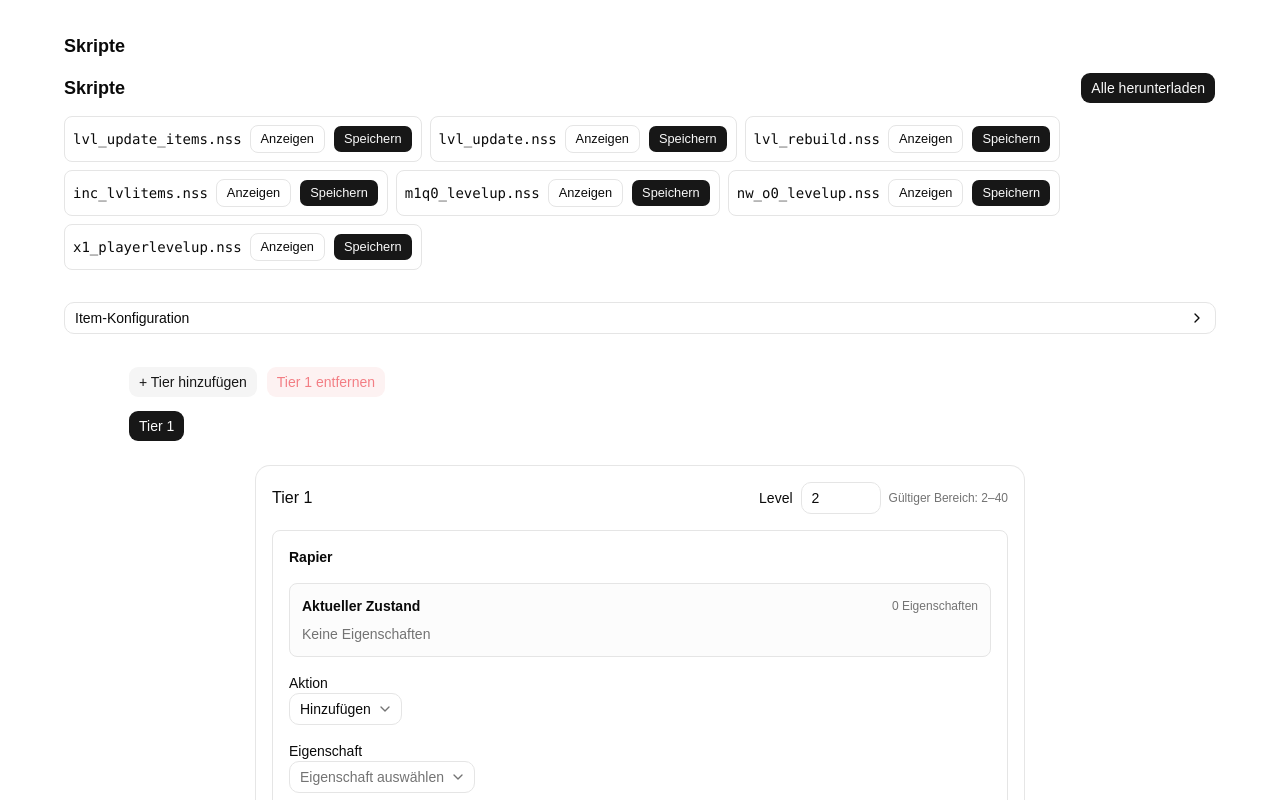
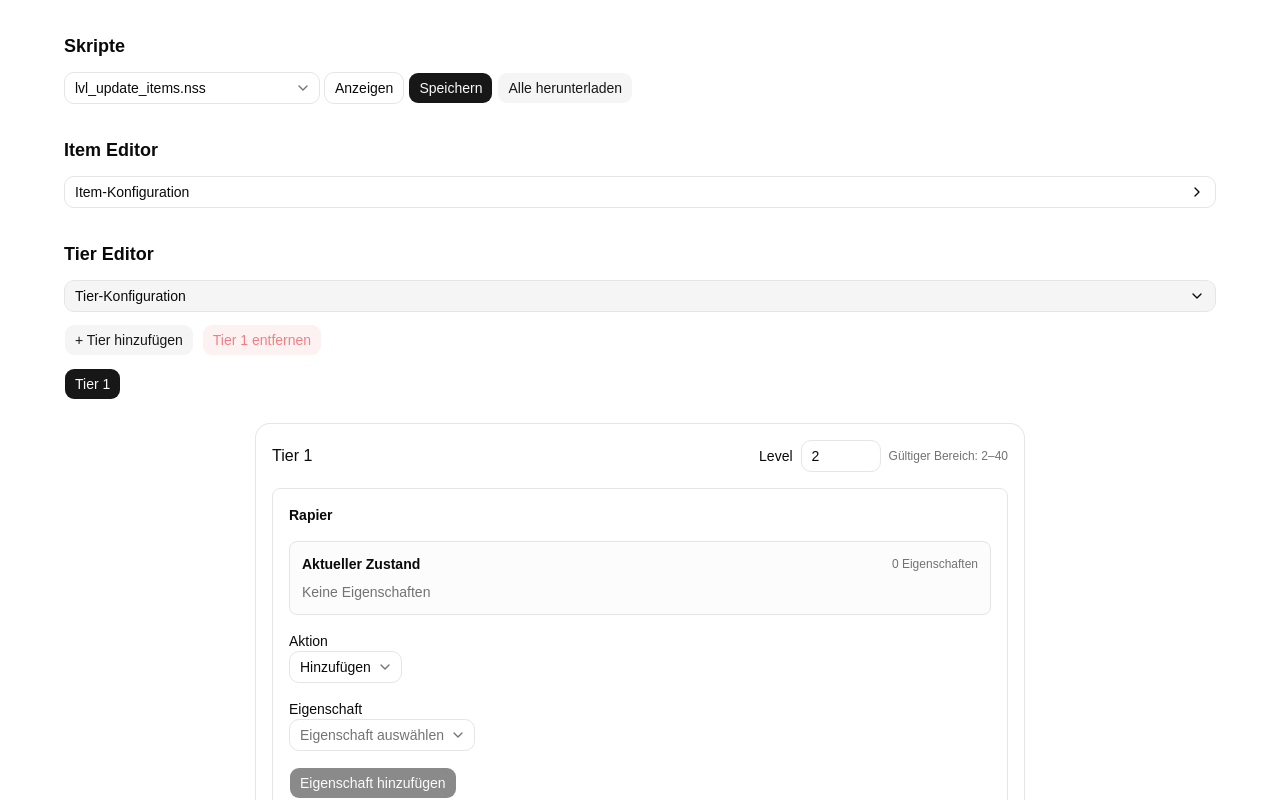
Before and after one commit to davgeiger/nwn-script-generator, a React (Vite) app: page / in a window 1280 px wide. Shown: the top 800 px of the page. Built offline with nearby package versions, Linux system fonts and the light colour scheme.

Commit message:
Refactored UI to use Collapsible everywhere

```diff
--- a/src/components/item/ItemListEditor.tsx
+++ b/src/components/item/ItemListEditor.tsx
@@ -26,9 +26,13 @@ export function ItemListEditor({
   const [isItemEditorOpen, setIsItemEditorOpen] = useState(false)
 
   return (
+    <div className="space-y-3">
+      <h1 className="text-lg font-semibold">Item Editor</h1>
       <Collapsible open={isItemEditorOpen} onOpenChange={setIsItemEditorOpen}>
         <CollapsibleTrigger
-        render={<Button variant="outline" className="w-full justify-between" />}
+          render={
+            <Button variant="outline" className="w-full justify-between" />
+          }
         >
           <span>Item-Konfiguration</span>
 
@@ -41,9 +45,7 @@ export function ItemListEditor({
 
         <CollapsibleContent className="pt-4">
           <div className="space-y-4">
-          <div className="flex items-center justify-between">
-            <h2 className="text-2xl font-semibold">Items</h2>
-
+            <div className="flex items-center">
               <Button onClick={onAddItem}>+ Item hinzufügen</Button>
             </div>
 
@@ -72,5 +74,6 @@ export function ItemListEditor({
           </div>
         </CollapsibleContent>
       </Collapsible>
+    </div>
   )
 }
--- a/src/components/script/ScriptManager.tsx
+++ b/src/components/script/ScriptManager.tsx
@@ -8,71 +8,88 @@ import { saveScript } from "@/utils/saveScript"
 import { saveScriptPackage } from "@/utils/saveScriptPackage"
 
 import type { ProjectConfig } from "@/types/config"
+import {
+  Select,
+  SelectContent,
+  SelectItem,
+  SelectTrigger,
+  SelectValue,
+} from "@/components/ui/select"
 
 type ScriptManagerProps = {
   config: ProjectConfig
 }
 
 export function ScriptManager({ config }: ScriptManagerProps) {
-  const [selectedFilename, setSelectedFilename] = useState<string | null>(null)
+  const scriptFiles = useMemo(() => generateScriptFiles(config), [config])
 
-  const scriptFiles = useMemo(() => generateScriptFiles(config), [config])
+  const [selectedFilename, setSelectedFilename] = useState(
+    scriptFiles[0]?.filename ?? ""
+  )
+
+  const [previewOpen, setPreviewOpen] = useState(false)
 
   const selectedScript =
     scriptFiles.find((script) => script.filename === selectedFilename) ?? null
 
   return (
-    <>
     <div className="space-y-3">
-        <h2 className="text-lg font-semibold">Skripte</h2>
+      <h1 className="text-lg font-semibold">Skripte</h1>
+      <div className="flex gap-1">
+        <Select
+          value={selectedFilename}
+          onValueChange={(value) => {
+            if (value !== null) {
+              setSelectedFilename(value)
+            }
+          }}
+        >
+          <SelectTrigger className="w-64">
+            <SelectValue placeholder="Skript auswählen" />
+          </SelectTrigger>
 
-        <div className="flex items-center justify-between">
-          <h2 className="text-lg font-semibold">Skripte</h2>
-
-          <Button onClick={() => saveScriptPackage(scriptFiles)}>
-            Alle herunterladen
-          </Button>
-        </div>
-
-        <div className="flex flex-wrap gap-2">
+          <SelectContent>
             {scriptFiles.map((script) => (
-            <div
-              key={script.filename}
-              className="flex items-center gap-2 rounded-md border p-2"
-            >
-              <span className="font-mono text-sm">{script.filename}</span>
-
+              <SelectItem key={script.filename} value={script.filename}>
+                {script.filename}
+              </SelectItem>
+            ))}
+          </SelectContent>
+        </Select>
         <Button
           variant="outline"
-                size="sm"
-                onClick={() => setSelectedFilename(script.filename)}
+          disabled={!selectedScript}
+          onClick={() => setPreviewOpen(true)}
         >
           Anzeigen
         </Button>
 
         <Button
-                size="sm"
-                onClick={() => saveScript(script.filename, script.content)}
+          disabled={!selectedScript}
+          onClick={() => {
+            if (selectedScript) {
+              saveScript(selectedScript.filename, selectedScript.content)
+            }
+          }}
         >
           Speichern
         </Button>
+
+        <Button
+          variant="secondary"
+          onClick={() => saveScriptPackage(scriptFiles)}
+        >
+          Alle herunterladen
+        </Button>
       </div>
-          ))}
-        </div>
-      </div>
-
       {selectedScript && (
         <ScriptPreviewDialog
-          open={true}
-          onOpenChange={(open) => {
-            if (!open) {
-              setSelectedFilename(null)
-            }
-          }}
+          open={previewOpen}
+          onOpenChange={setPreviewOpen}
           filename={selectedScript.filename}
           script={selectedScript.content}
         />
       )}
-    </>
+    </div>
   )
 }
--- a/src/components/tier/TierListEditor.tsx
+++ b/src/components/tier/TierListEditor.tsx
@@ -5,6 +5,12 @@ import type { LevelItem } from "@/types/items"
 
 import { Button } from "@/components/ui/button"
 import { TierEditor } from "@/components/tier/TierEditor"
+import { ChevronDown, ChevronRight } from "lucide-react"
+import {
+  Collapsible,
+  CollapsibleContent,
+  CollapsibleTrigger,
+} from "@/components/ui/collapsible"
 
 type TierListEditorProps = {
   items: LevelItem[]
@@ -18,6 +24,7 @@ export function TierListEditor({
   onTiersChange,
 }: TierListEditorProps) {
   const [selectedTierId, setSelectedTierId] = useState(tiers[0]?.id ?? "")
+  const [open, setOpen] = useState(true)
 
   const selectedTier = tiers.find((tier) => tier.id === selectedTierId)
 
@@ -81,7 +88,25 @@ export function TierListEditor({
   }
 
   return (
-    <div className="mx-auto max-w-5xl space-y-6">
+    <div className="space-y-3">
+      <h1 className="text-lg font-semibold">Tier Editor</h1>
+      <Collapsible open={open} onOpenChange={setOpen} className="space-y-3">
+        <CollapsibleTrigger
+          render={
+            <Button variant="outline" className="w-full justify-between" />
+          }
+        >
+          <span>Tier-Konfiguration</span>
+
+          {open ? (
+            <ChevronDown className="h-4 w-4" />
+          ) : (
+            <ChevronRight className="h-4 w-4" />
+          )}
+        </CollapsibleTrigger>
+
+        <CollapsibleContent>
+          <div className="space-y-6">
             <div className="space-y-3">
               <div className="flex items-center gap-2">
                 <Button
@@ -97,7 +122,9 @@ export function TierListEditor({
                   onClick={handleRemoveLastTier}
                   disabled={!canRemoveTier}
                 >
-            {lastTier ? `Tier ${lastTier.tier} entfernen` : "Tier entfernen"}
+                  {lastTier
+                    ? `Tier ${lastTier.tier} entfernen`
+                    : "Tier entfernen"}
                 </Button>
               </div>
 
@@ -123,5 +150,8 @@ export function TierListEditor({
               />
             )}
           </div>
+        </CollapsibleContent>
+      </Collapsible>
+    </div>
   )
 }
--- a/src/data/properties/index.ts
+++ b/src/data/properties/index.ts
@@ -6,6 +6,14 @@ import { onHitProperties } from "./onHitProperties"
 import { spellProperties } from "./spellProperties"
 import { weaponProperties } from "./weaponProperties"
 
+export {
+  weaponProperties,
+  defensiveProperties,
+  spellProperties,
+  onHitProperties,
+  miscProperties,
+}
+
 export const itemProperties: ItemPropertyDefinition[] = [
   ...weaponProperties,
   ...defensiveProperties,
```
Lines whose indentation alone changed are shown as unchanged.
